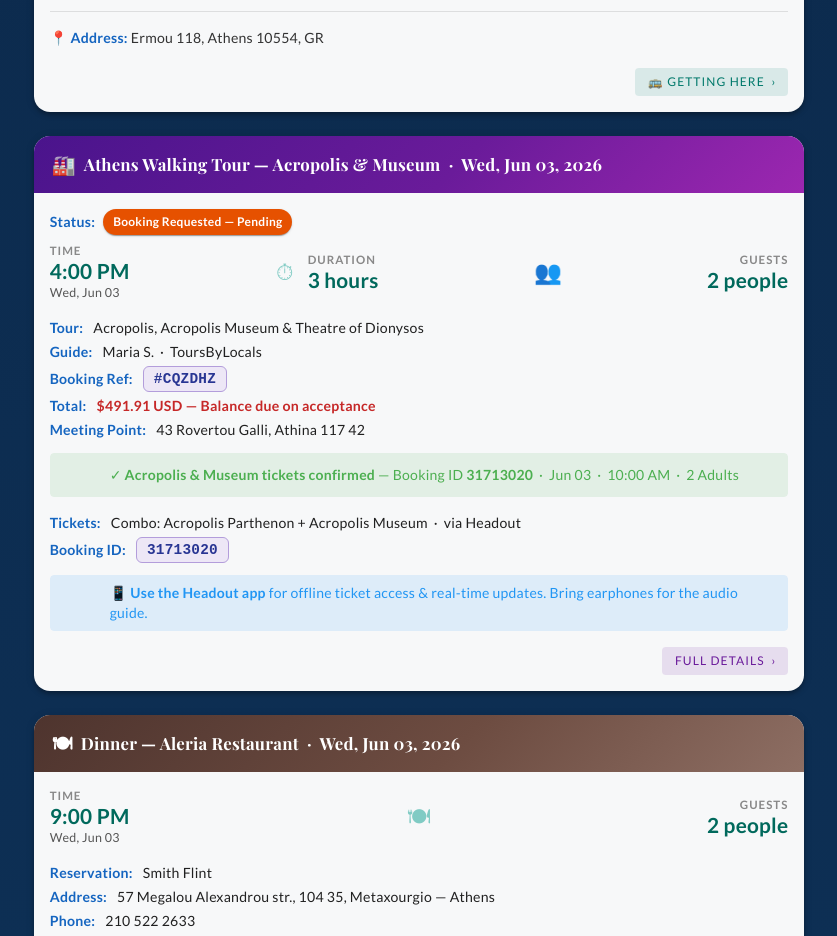
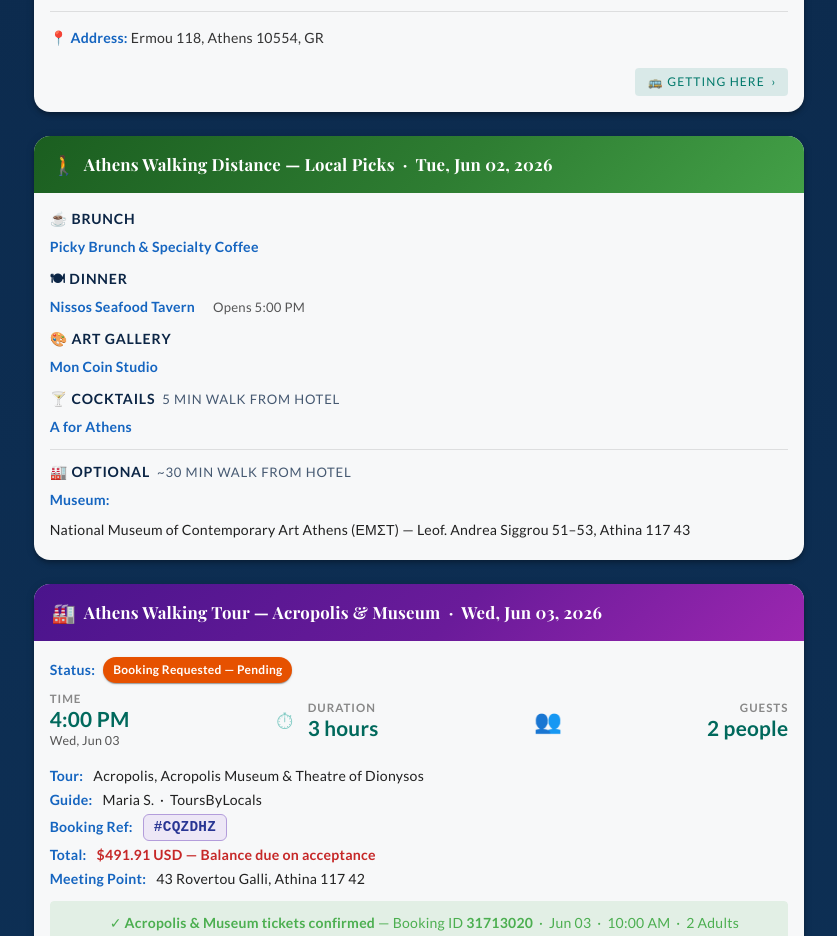
Before and after one commit to FlintShadey/Itenerary, a Vue app: page / in a window 1280 px wide. Shown: the part 1620-2556 px from the top of the page, without its empty margins (221-1058 px from the left). Built offline with nearby package versions, Linux system fonts and the light colour scheme.

Commit message:
Add Jun 02 walking distance local picks card

```diff
--- a/src/views/Itinerary.vue
+++ b/src/views/Itinerary.vue
@@ -208,6 +208,51 @@
                       &#128652; Getting Here &nbsp;&#8250;
                     </v-btn>
                   </router-link>
+                </div>
+
+              </v-card-text>
+            </v-card>
+
+            <!-- Jun 02 — Walking Distance: Local Picks -->
+            <v-card hover elevation="4" class="mb-6 itinerary-card">
+              <v-card-title class="card-header" style="background:linear-gradient(135deg,#1B5E20 0%,#2E7D32 55%,#43A047 100%)!important;color:#fff!important;">
+                <span class="card-header-icon">&#128694;</span>
+                Athens Walking Distance &mdash; Local Picks &nbsp;&middot;&nbsp; Tue, Jun 02, 2026
+              </v-card-title>
+              <v-card-text class="pa-4">
+
+                <!-- Brunch -->
+                <div class="benefits-heading mb-2">&#9749; Brunch</div>
+                <div class="confirm-row mb-3">
+                  <span class="detail-label">Picky Brunch &amp; Specialty Coffee</span>
+                </div>
+
+                <!-- Dinner -->
+                <div class="benefits-heading mb-2">&#127869; Dinner</div>
+                <div class="confirm-row mb-1">
+                  <span class="detail-label">Nissos Seafood Tavern</span>
+                  <span style="margin-left:8px;font-size:0.82rem;opacity:0.75;">Opens 5:00 PM</span>
+                </div>
+                <div class="mb-3"></div>
+
+                <!-- Art -->
+                <div class="benefits-heading mb-2">&#127912; Art Gallery</div>
+                <div class="confirm-row mb-3">
+                  <span class="detail-label">Mon Coin Studio</span>
+                </div>
+
+                <!-- Cocktails -->
+                <div class="benefits-heading mb-2">&#127864; Cocktails &nbsp;<span style="font-weight:400;font-size:0.82rem;opacity:0.75;">5 min walk from hotel</span></div>
+                <div class="confirm-row mb-3">
+                  <span class="detail-label">A for Athens</span>
+                </div>
+
+                <!-- Optional -->
+                <v-divider class="my-3"></v-divider>
+                <div class="benefits-heading mb-2">&#127981; Optional &nbsp;<span style="font-weight:400;font-size:0.82rem;opacity:0.75;">~30 min walk from hotel</span></div>
+                <div class="confirm-row mb-1" style="align-items:flex-start;">
+                  <span class="detail-label" style="min-width:90px;">Museum:</span>
+                  <span>National Museum of Contemporary Art Athens (ΕΜΣΤ) &mdash; Leof. Andrea Siggrou 51–53, Athina 117 43</span>
                 </div>
 
               </v-card-text>
```
